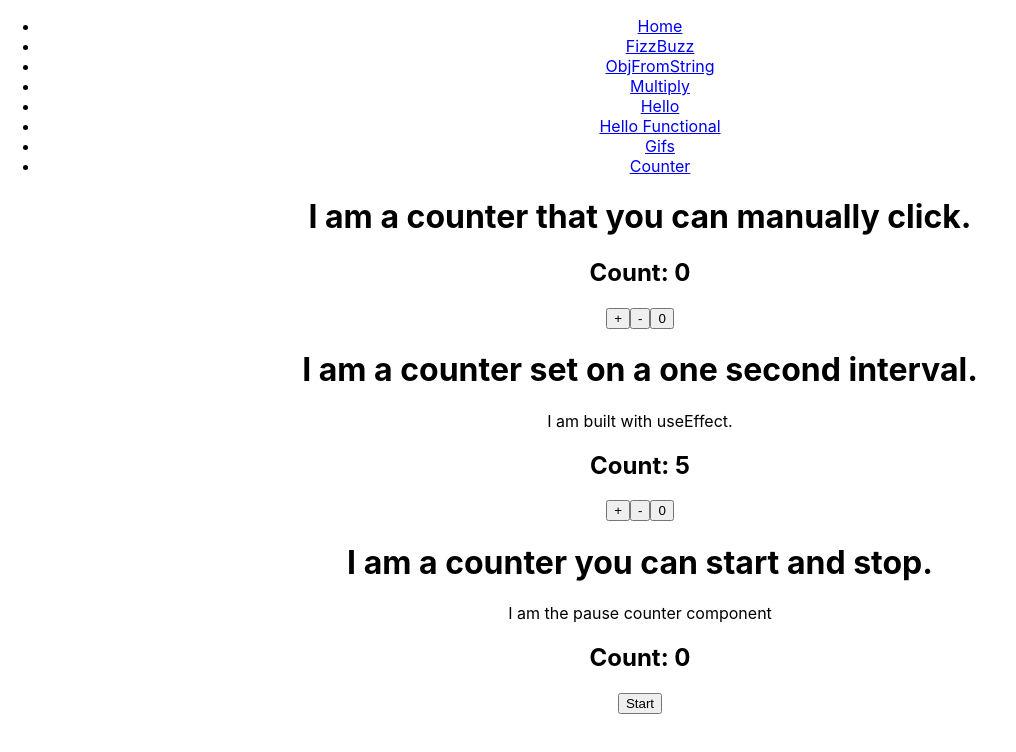
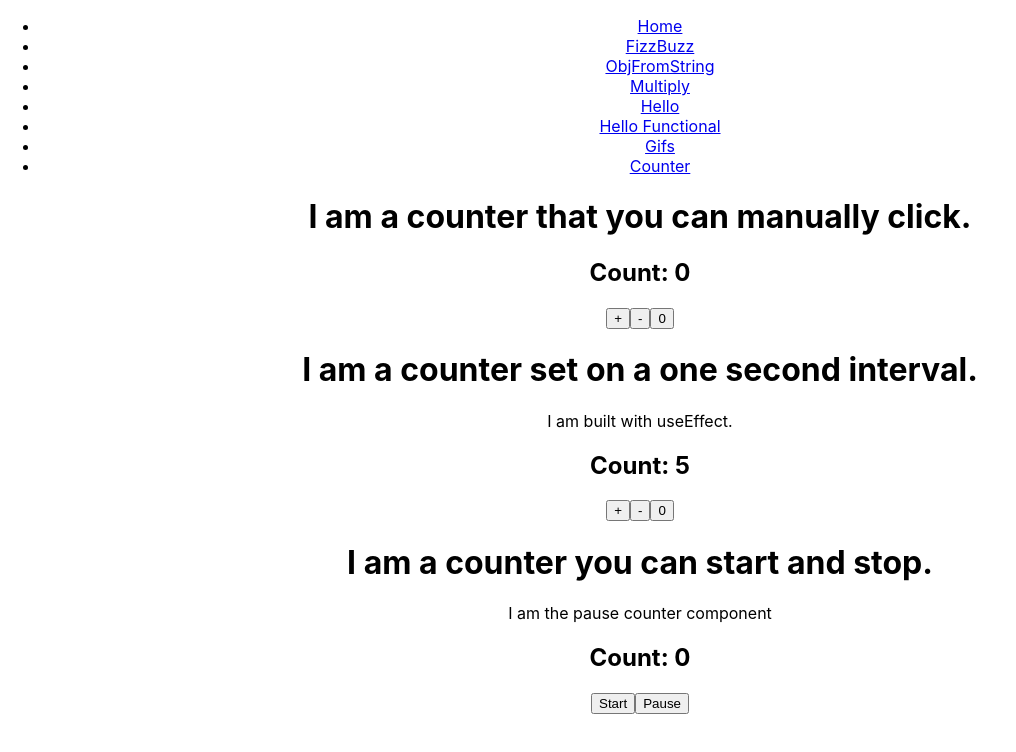
Before and after one commit to MMcClure11/practice-constructor.io, a React (Create React App) app: page /counter in a window 1280 px wide. Shown: the top 752 px of the page, without its empty margins (0-1016 px from the left). Built offline with nearby package versions, Linux system fonts and the light colour scheme.

Commit message:
Add pause interval

```diff
--- a/src/components/PauseCounter.js
+++ b/src/components/PauseCounter.js
@@ -10,7 +10,7 @@ class PauseCounter extends Component {
   }
 
   increment = () => {
-    this.setState((prevState) => ({
+    this.setState(prevState => ({
       count: prevState.count + 1
     }))
   }
@@ -21,12 +21,17 @@ class PauseCounter extends Component {
     }, 1000)
   }
 
+  pause = () => {
+    clearInterval(this.interval)
+  }
+
   render(){
     return(
       <div>
         I am the pause counter component
         <h2>Count: { this.state.count }</h2>
         <button onClick={ this.start }>Start</button>
+        <button onClick={ this.pause }>Pause</button>
       </div>
     )
   }
```
